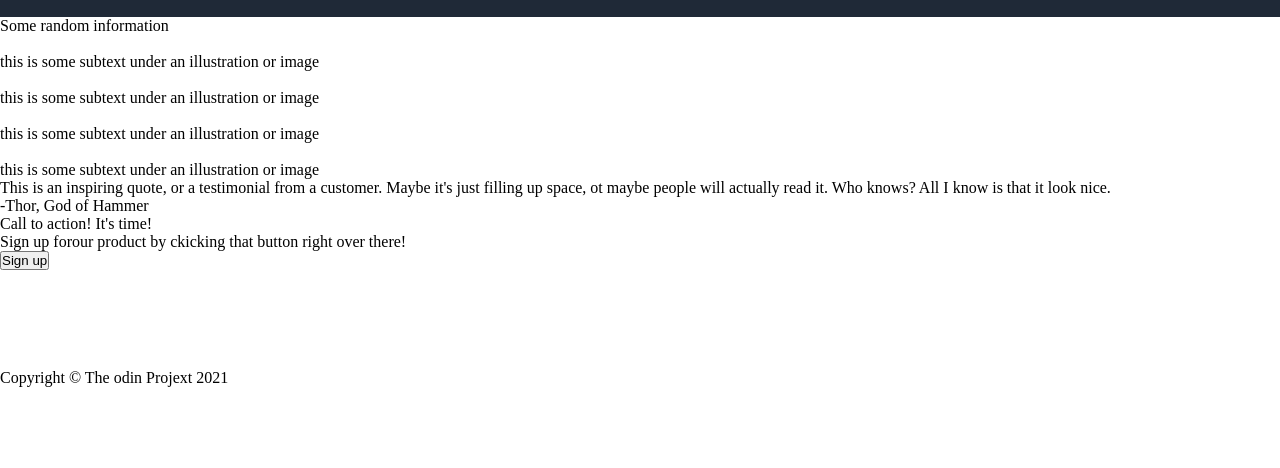
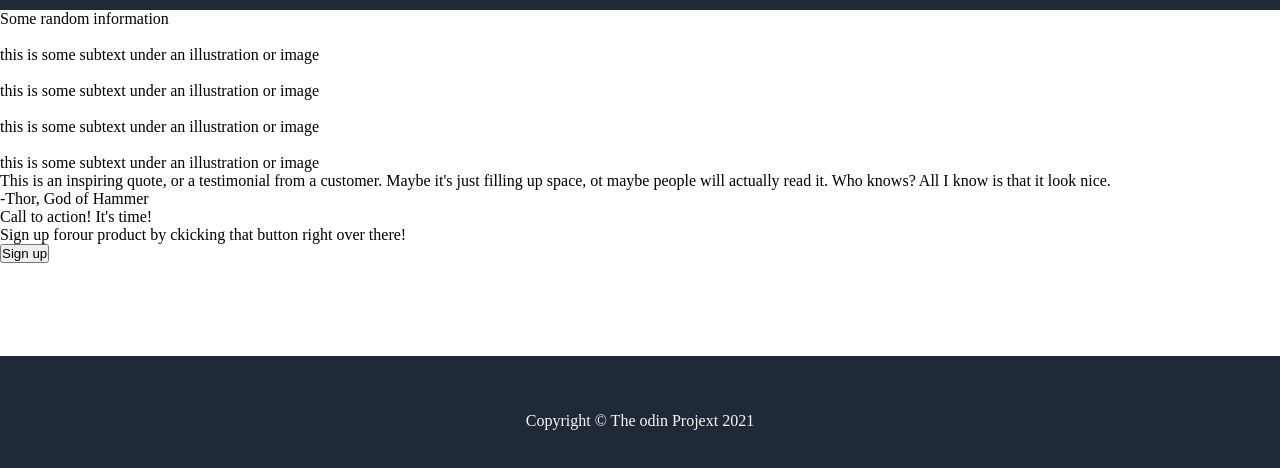
Before and after one commit to YuriYangJJ/odin-flexbox, a plain HTML site: page index.html in a window 1280 px wide. Shown: the part 314-782 px from the top of the page. Drawn offline with Linux system fonts and the light colour scheme.

Commit message:
Done with footer

```diff
--- a/styles.css
+++ b/styles.css
@@ -75,3 +75,15 @@ header {
     color: #F9FAF8;
     align-self: flex-start;
 }
+
+
+
+
+footer {
+    display: flex;
+    justify-content: center;
+    align-items: center;
+    background-color: #1F2937;
+    color: #F9FAF8;
+    padding: 10px;
+}
```
